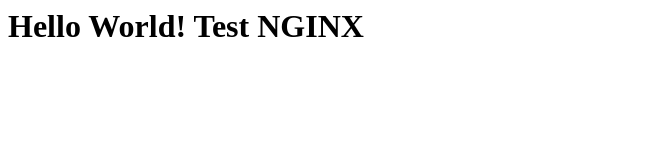
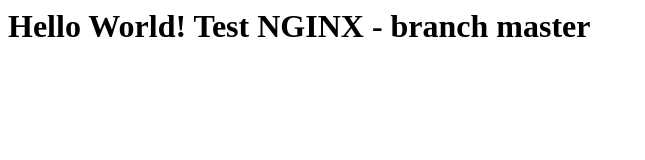
Before and after one commit to Maxghost33/jenkins-job-1, a plain HTML site: page index.html in a window 1280 px wide. Shown: the whole page, without its empty margins (0-645 px from the left). Drawn offline with Linux system fonts and the light colour scheme.

Commit message:
TT-2: test parameter branch master

```diff
--- a/index.html
+++ b/index.html
@@ -1,3 +1,3 @@
 <html>
-    <h1>Hello World! Test NGINX</h1>
+    <h1>Hello World! Test NGINX - branch master</h1>
 </html>
```
Also changed, not shown: 1 other file.
